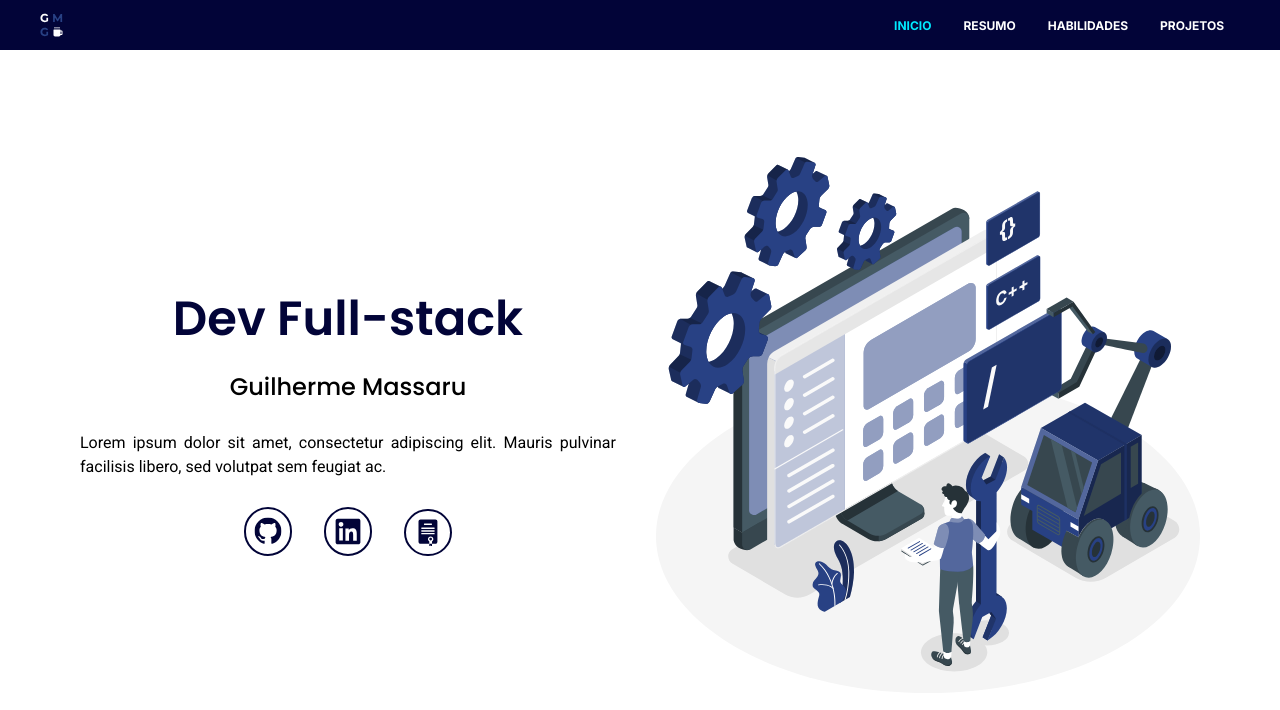
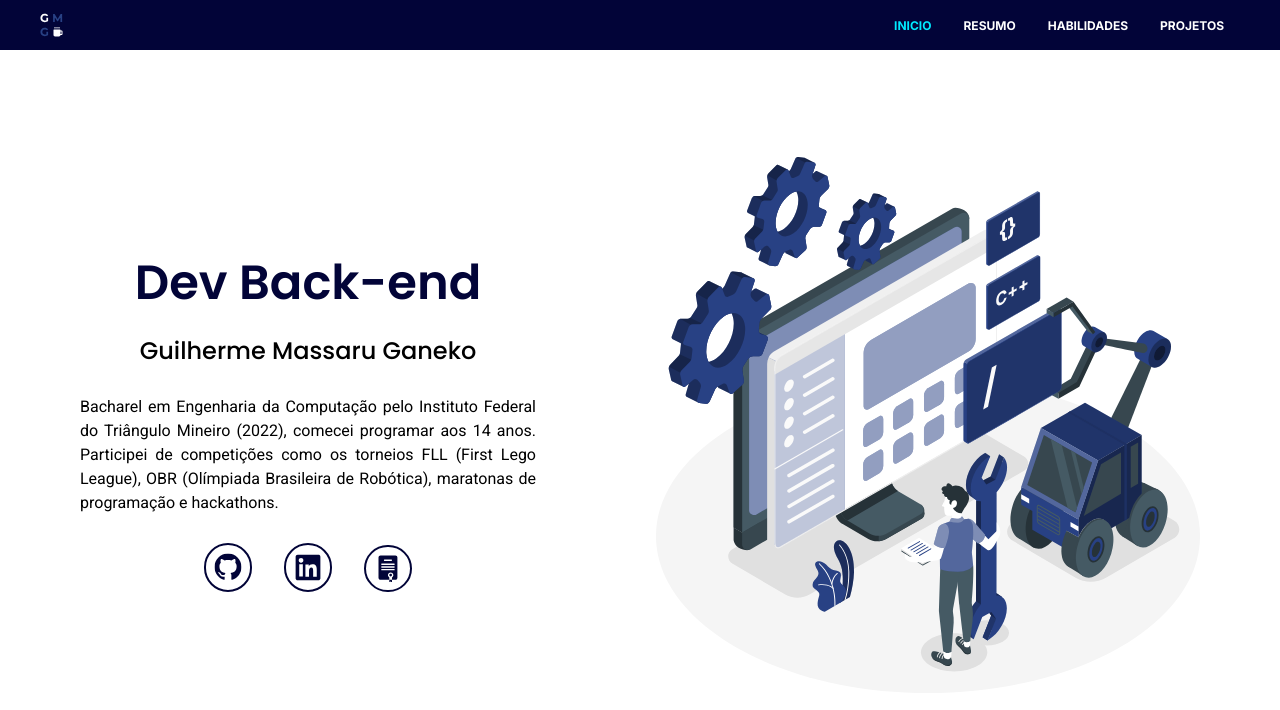
Before and after one commit to GanekoGuilherme/portfolio, a Vue app: page / in a window 1280 px wide. Shown: the top 710 px of the page. Built offline with nearby package versions, Linux system fonts and the light colour scheme.

Commit message:
Ajustando as informações da Home.

```diff
--- a/src/views/HomeView.vue
+++ b/src/views/HomeView.vue
@@ -8,16 +8,15 @@
       <h1
         class="font-family-poppins font-semibold text-primary text-5xl mobile:text-4xl whitespace-nowrap mb-7"
       >
-        Dev Full-stack
+        Dev Back-end
       </h1>
       <h3
         class="font-family-poppins font-medium text-2xl whitespace-nowrap mb-7"
       >
-        Guilherme Massaru
+        Guilherme Massaru Ganeko
       </h3>
       <p class="text-justify mb-7">
-        Lorem ipsum dolor sit amet, consectetur adipiscing elit. Mauris pulvinar
-        facilisis libero, sed volutpat sem feugiat ac.
+        Bacharel em Engenharia da Computação pelo Instituto Federal do Triângulo Mineiro (2022), comecei programar aos 14 anos. Participei de competições como os torneios FLL (First Lego League), OBR (Olímpiada Brasileira de Robótica), maratonas de programação e hackathons.
       </p>
       <div>
         <button
@@ -38,7 +37,7 @@
         </button>
       </div>
     </div>
-    <img src="@/assets/dev.svg" alt="" class="w-1/2 mobile:w-[230px]" />
+    <img src="@/assets/dev.svg" alt="" class="w-1/2 ml-20 mobile:w-[230px] mobile:ml-0" />
   </div>
 </template>
 
```
